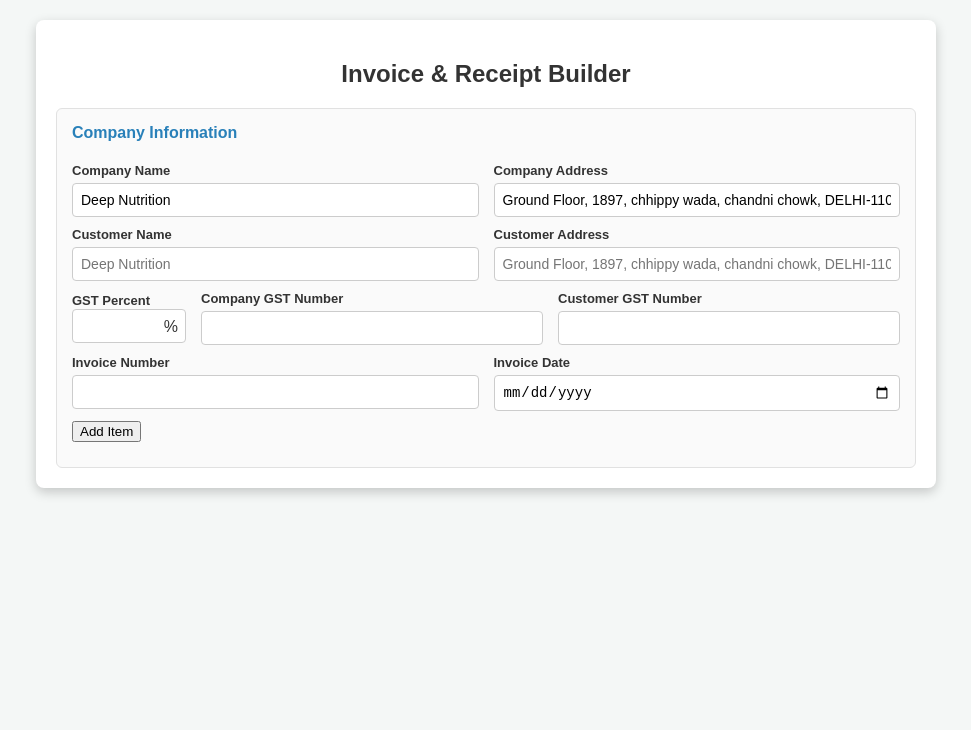
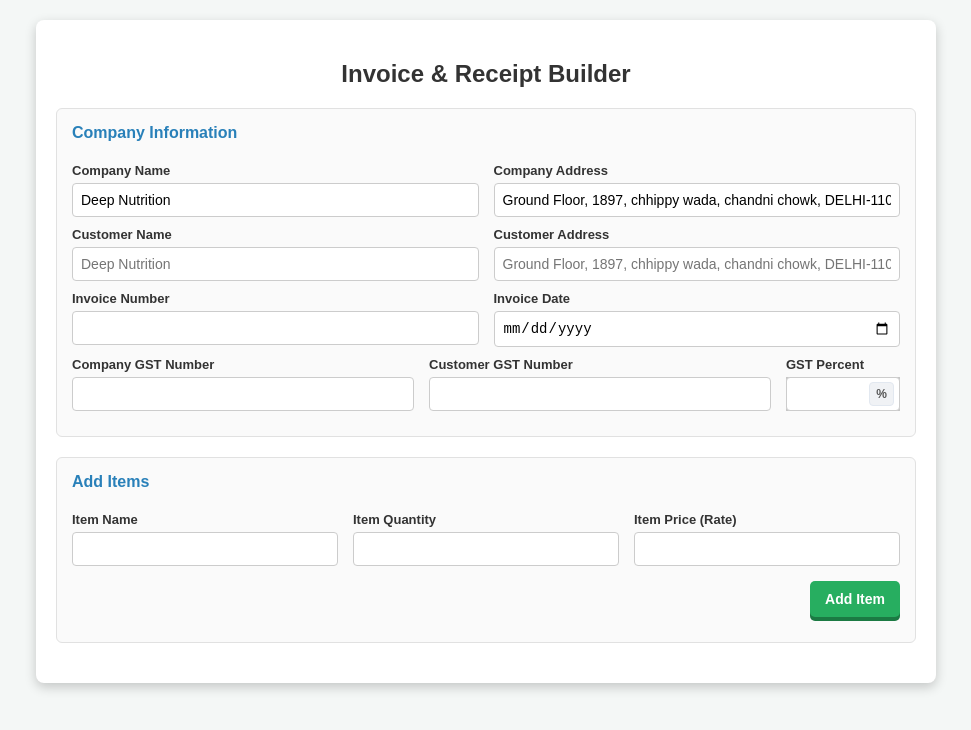
Before and after one commit to nileshrawatp1/Invoice-Generator, a React (Vite) app: page / in a window 1280 px wide. Shown: the top 730 px of the page, without its empty margins (154-1125 px from the left). Built offline with nearby package versions, Linux system fonts and the light colour scheme.

Commit message:
Added add items section

```diff
--- a/src/App.css
+++ b/src/App.css
@@ -14,6 +14,7 @@
     border: 1px solid #e1e1e1;
     border-radius: 6px;
     background: #fafafa;
+    margin-bottom: 20px;
 
     &>h4 {
         color: var(--h4-color);
@@ -30,22 +31,39 @@
             display: flex;
             flex-direction: column;
             flex: 3 1 0;
-        }
 
-        .col-gst.percent {
-            position: relative;
-            display: inline-block;
+            &.percent {
                 flex: 1 1 0;
 
+                .input-wrapper {
+                    position: relative;
+                    display: flex;
+                    align-items: center;
+                    background-color: #c7c7c7;
+                    width: 100%;
+
                     input {
-                padding-right: 25px;
+                        width: 100%;
+                        padding-right: 35px;
+                        box-sizing: border-box;
                     }
 
                     .percent-symbol {
+                        background-color: #f0f2f5;
+                        color: #555;
+                        font-size: 12px;
+                        font-weight: 600;
+                        padding: 4px 6px;
+                        ;
                         position: absolute;
-                right: 8px;
+                        border: 1px solid #e2e8f0;
+                        border-radius: 4px;
+                        right: 6px;
                         top: 50%;
+                        transform: translateY(-50%);
                         pointer-events: none;
+                    }
+                }
             }
         }
     }
@@ -54,6 +72,11 @@
         display: flex;
         flex-direction: column;
         flex: 1 1 200px;
+
+        &.submit-btn {
+            display: flex;
+            align-items: flex-end;
+        }
     }
 }
 
@@ -63,11 +86,12 @@ h2 {
 }
 
 .error {
-    margin-top: 1px;
+    margin-top: 3px;
     margin-bottom: 1px;
     color: red;
     font-family: 'Lucida Sans', 'Lucida Sans Regular', 'Lucida Grande', 'Lucida Sans Unicode', Geneva, Verdana, sans-serif;
-    font-size: small;
+    font-size: 11px;
+    margin-left: .3rem;
 }
 
 label {
@@ -87,6 +111,52 @@ input {
     &:focus {
         outline: none;
         border-color: var(--input-border);
-        background-color: #3a3aff1a;
+        background-color: #f3f3f3;
     }
 }
+
+button[type="submit"] {
+    position: relative;
+    background-color: #27ae60;
+    padding: 10px 15px;
+    color: #fff;
+    font-size: 14px;
+    font-weight: bold;
+    border-radius: 5px;
+    border: none;
+    cursor: pointer;
+    box-shadow: 0 4px 0 #1b7a43;
+    box-sizing: border-box;
+    transition: transform 0.08s ease, box-shadow 0.08s ease, background-color 0.2s ease;
+
+    &:hover {
+        background: #219653;
+    }
+
+    &:focus {
+        outline: 2px solid #09ae2e;
+    }
+
+    &:active {
+        background-color: #1e8449;
+        box-shadow: 0 0px 0 #1b7a43;
+        transform: translateY(4px);
+    }
+}
+
+@media (width <=720px) {
+    .row {
+        flex-direction: column;
+    }
+
+    .col-gst,
+    .col-gst.percent,
+    .col {
+        flex: 1 1 100% !important;
+        width: 100%;
+    }
+
+    button[type="submit"] {
+        width: 100%;
+    }
+}
--- /dev/null
+++ b/src/components/AddItems.tsx
@@ -0,0 +1,49 @@
+import { useFormContext } from "react-hook-form";
+import type { CustomerFormData } from "../constants/FormTypes";
+import { DEFAULT_FORM_VALS } from "../constants/formDefaults";
+
+
+export function AddItems() {
+
+    const formItems = useFormContext<CustomerFormData>()
+
+    return (
+        <>
+            <div className="form-section">
+                <h4>Add Items</h4>
+
+                <div className="row">
+                    <div className="col">
+                        <label htmlFor="itemName">Item Name</label>
+                        <input type="text" id="itemName"
+                            {...formItems.register("itemName", { required: true })}
+                        />
+                        {formItems.formState.errors.itemName && <p className="error">{DEFAULT_FORM_VALS.fieldError}</p>}
+                    </div>
+                    <div className="col">
+                        <label htmlFor="itemQuantity">Item Quantity</label>
+                        <input type="number" id="itemQuantity"
+                            {...formItems.register("itemQuantity", {
+                                required: {
+                                    value: true,
+                                    message: "Item Quantity is Required"
+                                }
+                            })}
+                        />
+                        {formItems.formState.errors.itemQuantity?.message && <p className="error">{DEFAULT_FORM_VALS.fieldError}</p>}
+                    </div>
+                    <div className="col">
+                        <label htmlFor="itemPrice">Item Price (Rate)</label>
+                        <input type="number" id="itemPrice"
+                            {...formItems.register("itemPrice", { required: true })}
+                        />
+                        {formItems.formState.errors.itemPrice && <p className="error">{DEFAULT_FORM_VALS.fieldError}</p>}
+                    </div>
+                    <div className="col submit-btn">
+                        <button type="submit">Add Item</button>
+                    </div>
+                </div>
+            </div>
+        </>
+    )
+}
--- a/src/components/CustomerForm.tsx
+++ b/src/components/CustomerForm.tsx
@@ -1,32 +1,25 @@
-import { useForm } from "react-hook-form";
+import { useForm, FormProvider } from "react-hook-form";
 import { DEFAULT_FORM_VALS } from "../constants/formDefaults";
-
-type CustomerFormData = {
-    companyName: String,
-    companyAdd: String,
-    customerName: String,
-    customerAdd: String,
-    gstPercent: Number,
-    companyGst: String,
-    customerGst: String,
-    invoiceNumber: String,
-    invoiceDate: Date,
-};
+import type { CustomerFormData } from '../constants/FormTypes'
+import { AddItems } from "./AddItems";
 
 export function CostomerForm() {
+
+    const customerData = useForm<CustomerFormData>({
+        defaultValues: DEFAULT_FORM_VALS
+    });
     const {
         register: billData,
         handleSubmit,
         formState: { errors },
-    } = useForm<CustomerFormData>({
-        defaultValues: DEFAULT_FORM_VALS
-    });
+    } = customerData;
 
     const onSubmmit = (data: CustomerFormData) => {
         console.log("Customer data: ", data);
     }
 
     return (
+        <FormProvider {...customerData}>
             <form id="invoice-form" onSubmit={handleSubmit(onSubmmit)}>
                 <div className="form-section">
                     <h4>Company Information</h4>
@@ -61,7 +54,7 @@ export function CostomerForm() {
                                 {...billData("customerName", { required: true })}
                                 placeholder="Deep Nutrition"
                             />
-                        {errors.customerName && <p className="error">Customer Name Is Required</p>}
+                            {errors.customerName && <p className="error">{DEFAULT_FORM_VALS.fieldError}</p>}
                         </div>
                         <div className="col">
                             <label>Customer Address</label>
@@ -69,31 +62,7 @@ export function CostomerForm() {
                                 {...billData("customerAdd", { required: true })}
                                 placeholder="Ground Floor, 1897, chhippy wada, chandni chowk, DELHI-110006"
                             />
-                        {errors.customerAdd && <p className="error">Customer Address Is Required</p>}
-                    </div>
-                </div>
-                <div className="row">
-                    <div className="col-gst percent">
-                        <label>GST Percent</label>
-                        <input
-                            {...billData("gstPercent", { required: true })}
-                        />
-                        <span className="percent-symbol">%</span>
-                        {errors.gstPercent && <p className="error">GST Is Required</p>}
-                    </div>
-                    <div className="col-gst">
-                        <label>Company GST Number</label>
-                        <input
-                            {...billData("companyGst", { required: true })}
-                        />
-                        {errors.companyGst && <p className="error">Company GST Number Is Required</p>}
-                    </div>
-                    <div className="col-gst">
-                        <label>Customer GST Number</label>
-                        <input
-                            {...billData("customerGst", { required: true })}
-                        />
-                        {errors.customerGst && <p className="error">Customer GST Number Is Required</p>}
+                            {errors.customerAdd && <p className="error">{DEFAULT_FORM_VALS.fieldError}</p>}
                         </div>
                     </div>
                     <div className="row">
@@ -113,9 +82,34 @@ export function CostomerForm() {
                         </div>
                     </div>
                     <div className="row">
-                    <button type="submit">Add Item</button>
+                        <div className="col-gst">
+                            <label>Company GST Number</label>
+                            <input
+                                {...billData("companyGst", { required: true })}
+                            />
+                            {errors.companyGst && <p className="error">{DEFAULT_FORM_VALS.fieldError}</p>}
+                        </div>
+                        <div className="col-gst">
+                            <label>Customer GST Number</label>
+                            <input
+                                {...billData("customerGst", { required: true })}
+                            />
+                            {errors.customerGst && <p className="error">{DEFAULT_FORM_VALS.fieldError}</p>}
+                        </div>
+                        <div className="col-gst percent">
+                            <label>GST Percent</label>
+                            <div className="input-wrapper">
+                                <input
+                                    {...billData("gstPercent", { required: true })}
+                                />
+                                <span className="percent-symbol">%</span>
+                            </div>
+                            {errors.gstPercent && <p className="error">{DEFAULT_FORM_VALS.fieldError}</p>}
                         </div>
                     </div>
+                </div>
+                <AddItems />
             </form>
+        </FormProvider>
     )
 }
--- /dev/null
+++ b/src/constants/FormTypes.ts
@@ -0,0 +1,14 @@
+export type CustomerFormData = {
+    companyName: String,
+    companyAdd: String,
+    customerName: String,
+    customerAdd: String,
+    gstPercent: Number,
+    companyGst: String,
+    customerGst: String,
+    invoiceNumber: String,
+    invoiceDate: Date,
+    itemName: String;
+    itemQuantity: Number;
+    itemPrice: Number;
+};
--- a/src/constants/formDefaults.ts
+++ b/src/constants/formDefaults.ts
@@ -1,4 +1,5 @@
 export const  DEFAULT_FORM_VALS = {
     companyName: 'Deep Nutrition',
     companyAdd: 'Ground Floor, 1897, chhippy wada, chandni chowk, DELHI-110006',
+    fieldError: 'Field is Required'
 }
```
Lines whose indentation alone changed are shown as unchanged.
